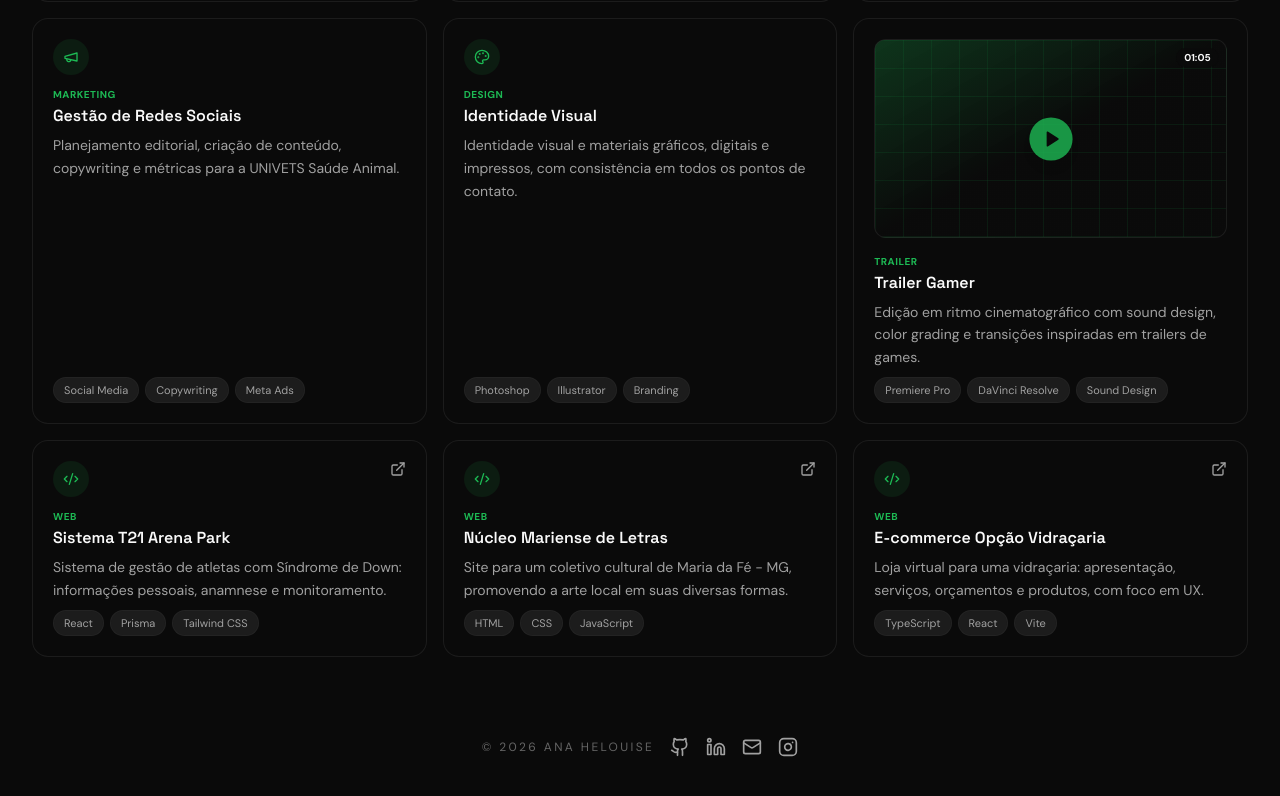
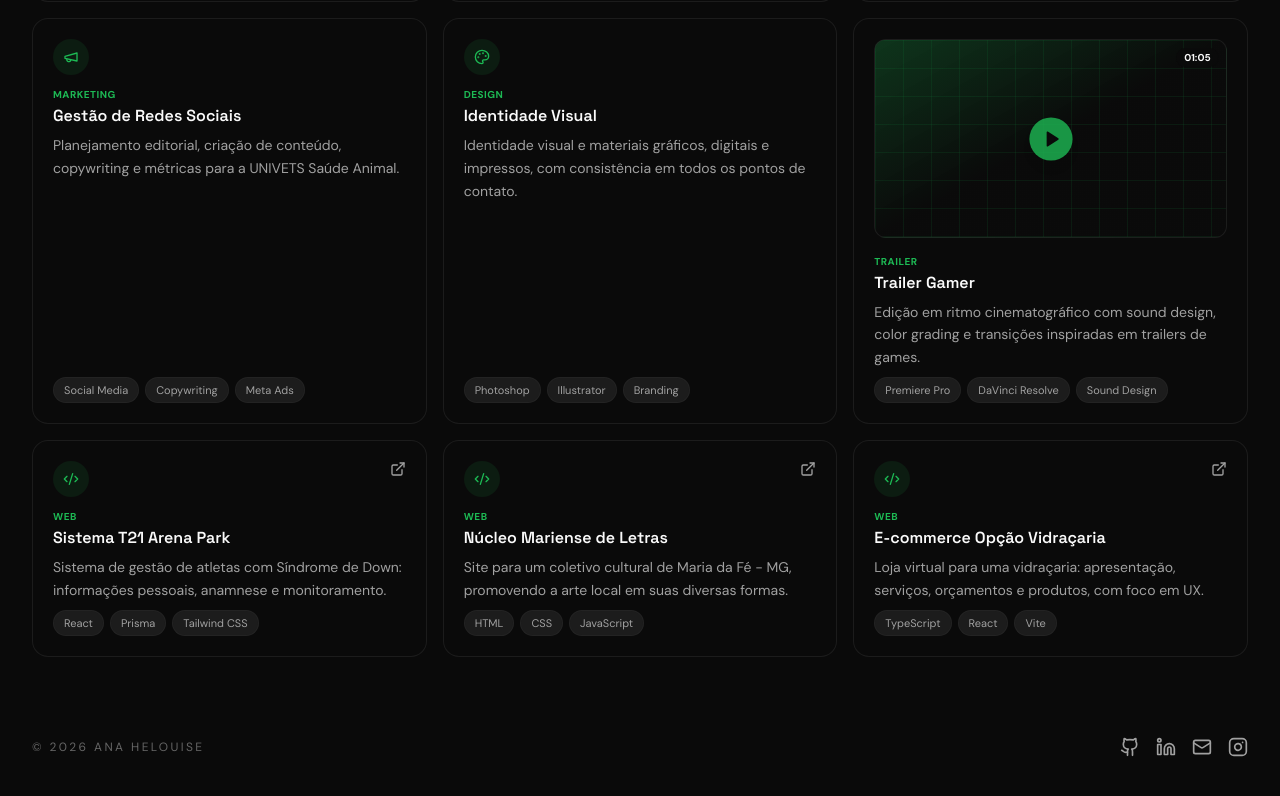
Before and after one commit to developerana/ana-codes-sparkle, a React (Vite) app: page /projetos in a window 1280 px wide. Shown: the part 694-1490 px from the top of the page. Built offline with nearby package versions, Linux system fonts and the light colour scheme.

Commit message:
Changes
Co-authored-by: anahelouise <101769601+anahelouise@users.noreply.github.com>

```diff
--- a/src/components/Footer.tsx
+++ b/src/components/Footer.tsx
@@ -5,7 +5,7 @@ export const Footer = () => {
   const currentYear = new Date().getFullYear();
 
   return (
-    <footer className="max-w-7xl mx-auto px-4 md:px-8 py-10">
+    <footer className="w-full max-w-7xl mx-auto px-4 md:px-8 py-10">
       <div className="flex flex-row items-center justify-between gap-4">
         <motion.p
           initial={{ opacity: 0 }}
--- a/src/pages/Curriculo.tsx
+++ b/src/pages/Curriculo.tsx
@@ -107,8 +107,8 @@ const Curriculo = () => {
 
 
   return (
-    <div className="min-h-screen bg-background">
-      <main className="max-w-5xl mx-auto px-4 md:px-8 py-12 md:py-16">
+    <div className="min-h-screen bg-background flex flex-col">
+      <main className="max-w-5xl mx-auto px-4 md:px-8 py-12 md:py-16 w-full flex-1">
         <Link
           to="/"
           className="inline-flex items-center gap-2 text-xs font-bold text-muted-foreground hover:text-primary transition-colors mb-8"
--- a/src/pages/Index.tsx
+++ b/src/pages/Index.tsx
@@ -9,9 +9,9 @@ import { Footer } from "@/components/Footer";
 
 const Index = () => {
   return (
-    <div className="min-h-screen bg-background">
+    <div className="min-h-screen bg-background flex flex-col">
       <Header />
-      <main className="max-w-7xl mx-auto px-4 md:px-8 pt-24 md:pt-28">
+      <main className="max-w-7xl mx-auto px-4 md:px-8 pt-24 md:pt-28 w-full flex-1">
         <div className="grid grid-cols-1 md:grid-cols-12 gap-4">
           <HeroSection />
           <AboutSection />
--- a/src/pages/NotFound.tsx
+++ b/src/pages/NotFound.tsx
@@ -10,7 +10,7 @@ const NotFound = () => {
   }, [location.pathname]);
 
   return (
-    <div className="flex min-h-screen flex-col">
+    <div className="min-h-screen bg-background flex flex-col">
       <div className="flex flex-1 items-center justify-center">
       <div className="text-center">
         <h1 className="mb-4 text-4xl font-bold">404</h1>
--- a/src/pages/Projetos.tsx
+++ b/src/pages/Projetos.tsx
@@ -21,7 +21,7 @@ const Projetos = () => {
       : projects.filter((p) => p.category === active);
 
   return (
-    <div className="min-h-screen flex flex-col">
+    <div className="min-h-screen bg-background flex flex-col">
       <main className="max-w-7xl mx-auto px-4 md:px-8 py-10 w-full flex-1">
         <Link
           to="/"
```
